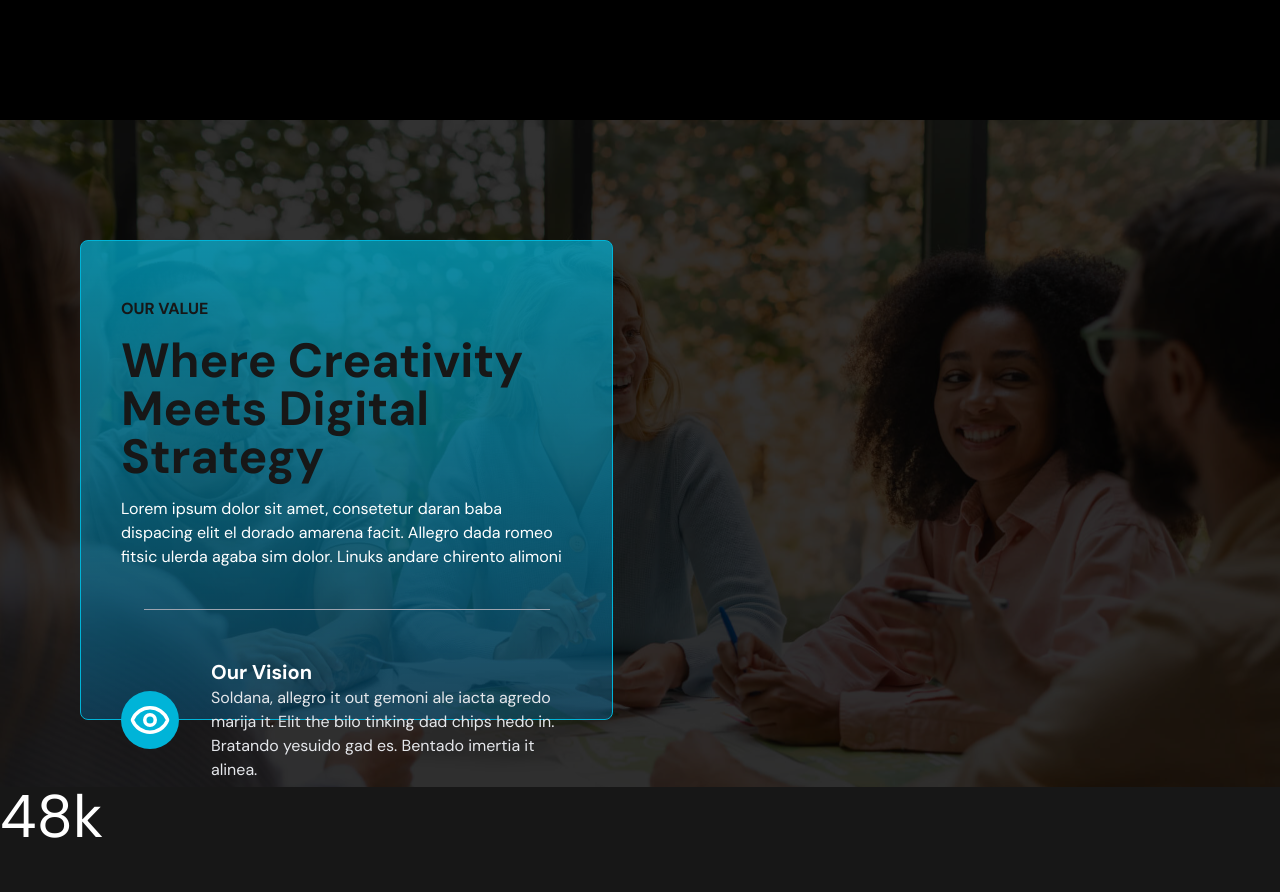
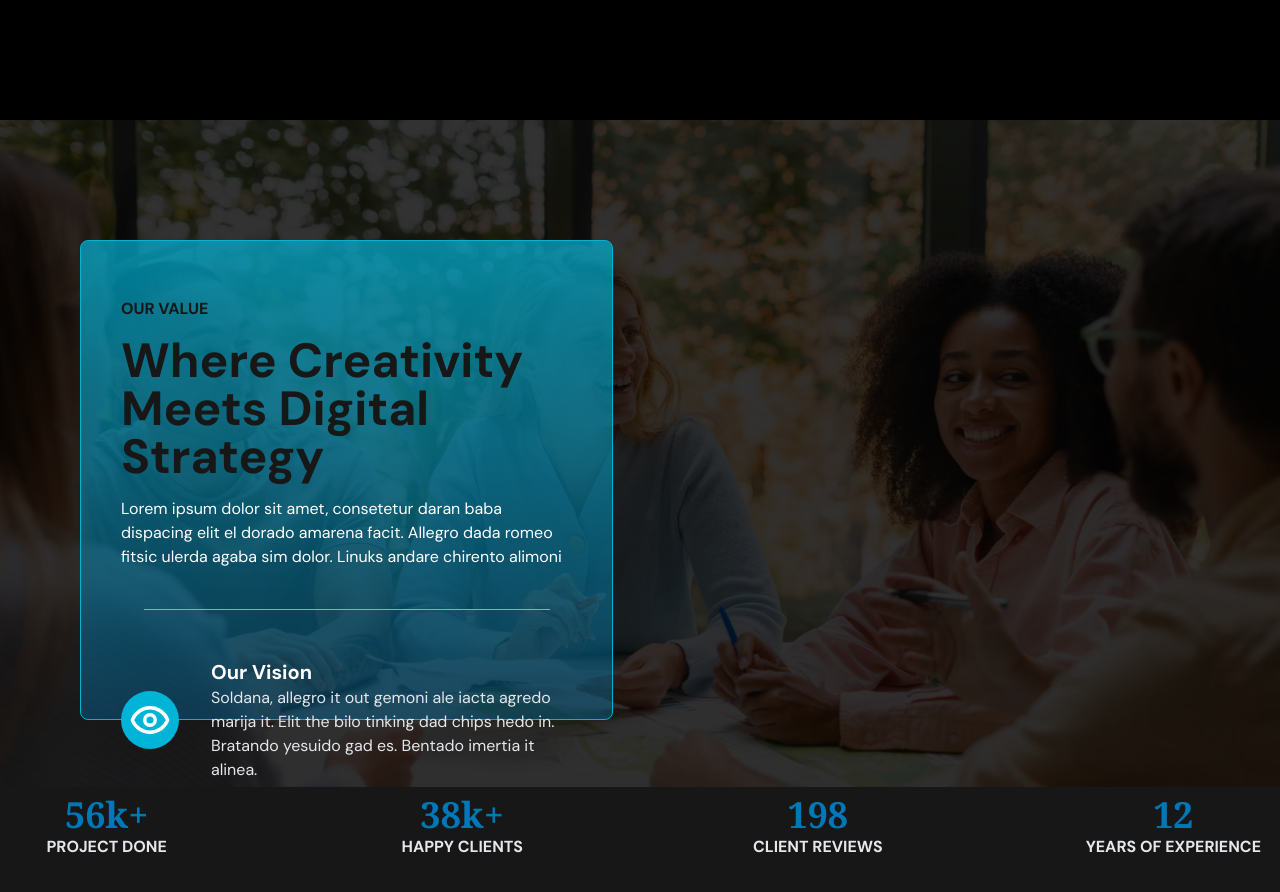
Before and after one commit to Ramox7171/buisness-landing, a React (Vite) app: page / in a window 1280 px wide. Shown: the part 1800-2692 px from the top of the page. Built offline with nearby package versions, Linux system fonts and the light colour scheme.

Commit message:
Add counter shared component

```diff
--- a/src/components/OurValue/OurValue.tsx
+++ b/src/components/OurValue/OurValue.tsx
@@ -4,6 +4,7 @@ import backgroundImg from "../../assets/MeetingWhyus.jpg";
 import { SelectedPage } from "../../shared/types.helper";
 import * as strings from "../../shared/mock-content.strings.json"
 import {Eye, Fingerprint} from "lucide-react";
+import Counter from "../../shared/Counter";
 
 
 type Props = {
@@ -65,8 +66,12 @@ const OurValue = ({ setSelectedPage }: Props) => {
                     </div>
                    </div>
                 </div>
-                {isAboveMediumScreens && <div className="absolute bottom-0 h-1/6 w-full bg-neutral-900">
-                <p className="text-6xl text-white">48k</p>
+                {isAboveMediumScreens &&
+                <div className="absolute flex justify-between bottom-0 h-1/6 w-full bg-neutral-900">
+                <Counter num={56} item={strings.ourValueCountOne}/>
+                <Counter num={38} item={strings.ourValueCountTwo}/>
+                <Counter showKPlus={false} num={300} item={strings.ourValueCountThree}/>
+                <Counter showKPlus={false} num={12} item={strings.ourValueCountFour}/>
                 </div>}
             </motion.div>
         </section>
--- /dev/null
+++ b/src/shared/Counter.tsx
@@ -0,0 +1,27 @@
+import { useState,useEffect } from "react";
+
+type Props = {
+    num :number;
+    item: string;
+    showKPlus?: boolean;
+
+}
+
+const Counter = ({num,item,showKPlus=true }: Props) => {
+    const [currNumber,setCurrNumber] = useState<number>(0);
+
+    useEffect(() => {
+        if (currNumber < num) {
+          const timer = setTimeout(() => setCurrNumber(currNumber + 1), 30);
+          return () => clearTimeout(timer);
+        }
+      }, [currNumber, num]);
+  return (
+    <div className="flex flex-col w-1/6 items-center">
+        <p className="mt-2 text-primary-100 font-serif font-bold text-4xl">{currNumber}{showKPlus ? `k+` : ""}</p>
+        <p className="text-gray-200 font-bold">{item}</p>
+    </div>
+  )
+}
+
+export default Counter
--- a/src/shared/mock-content.strings.json
+++ b/src/shared/mock-content.strings.json
@@ -21,8 +21,11 @@
 "ourValueTitleVision": "Our Vision",
 "ourValueTitleMission": "Our Misson",
 "ourValueMissionParagraph": "Lorem ipsum dolor sit amet comendo makaroni dalara burleska it. Ameno ramen dimen este it. Angualr niet alimoni palando",
-"ourValueVisionParagraph": "Soldana, allegro it out gemoni ale iacta agredo marija it. Elit the bilo tinking dad chips hedo in. Bratando yesuido gad es. Bentado imertia it alinea."
-
+"ourValueVisionParagraph": "Soldana, allegro it out gemoni ale iacta agredo marija it. Elit the bilo tinking dad chips hedo in. Bratando yesuido gad es. Bentado imertia it alinea.",
+"ourValueCountOne": "PROJECT DONE",
+"ourValueCountTwo": "HAPPY CLIENTS",
+"ourValueCountThree":"CLIENT REVIEWS",
+"ourValueCountFour":"YEARS OF EXPERIENCE"
 
 
 }
```
